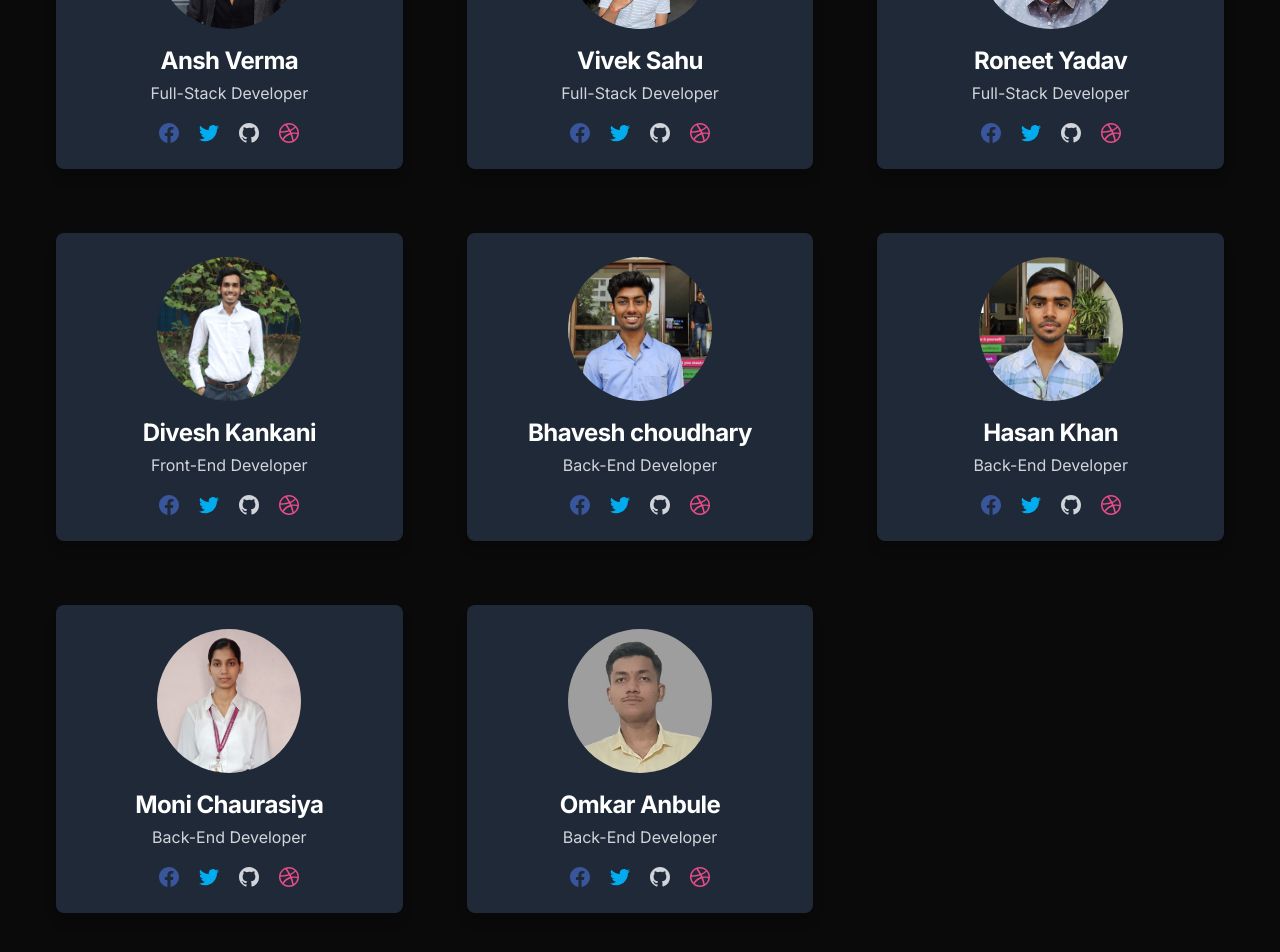
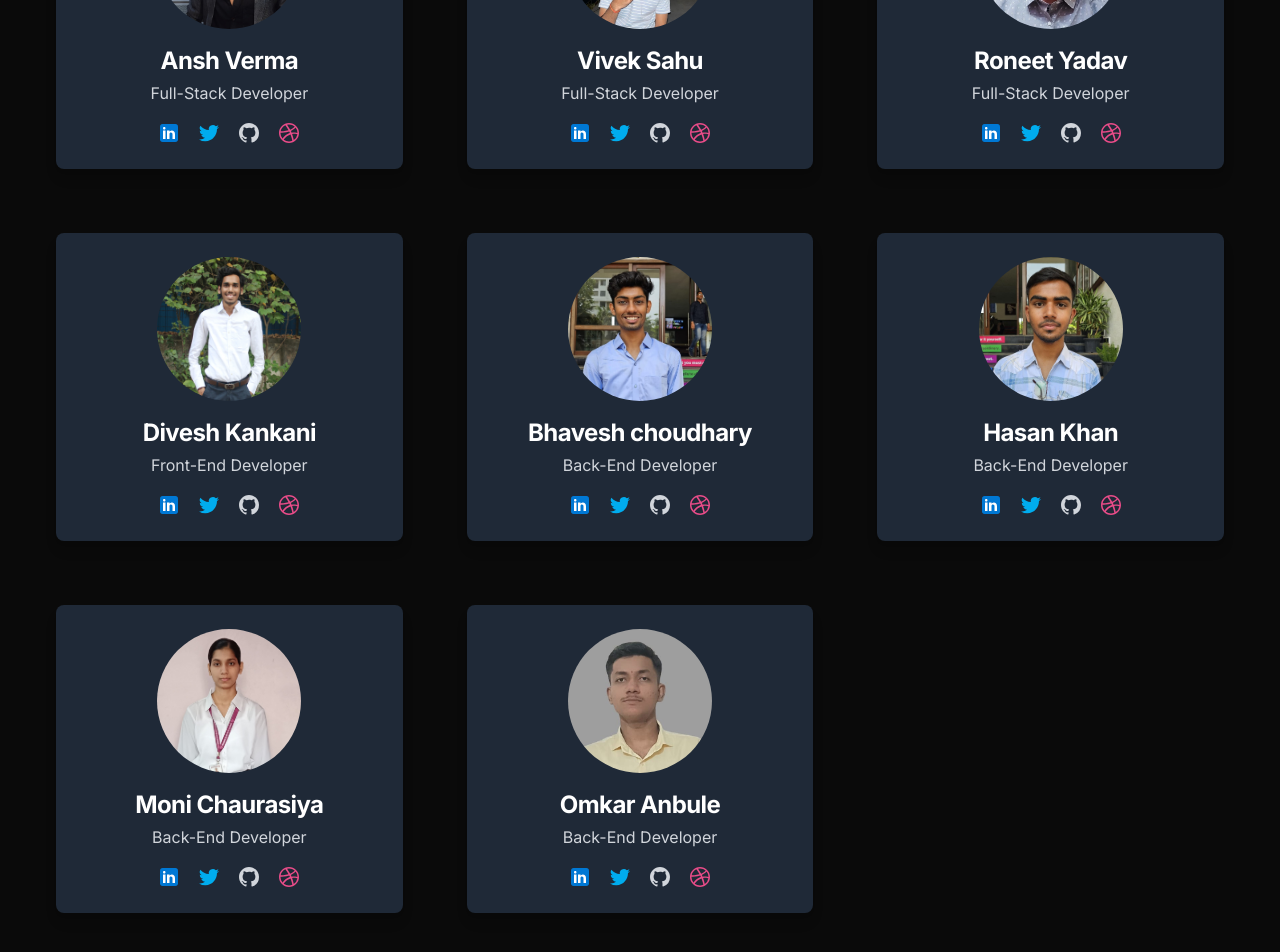
Before and after one commit to TechnicalVidya/portal, a Next.js app: page /members in a window 1280 px wide. Shown: the part 360-1312 px from the top of the page. Built offline with nearby package versions, Linux system fonts and the light colour scheme.

Commit message:
Logos and few links updated

```diff
--- a/src/components/ui/team.jsx
+++ b/src/components/ui/team.jsx
@@ -32,12 +32,16 @@ function Team() {
                             <ul class="flex justify-center mt-4 space-x-4">
                                 <li>
                                     <a href="#" class="text-[#39569c] hover:text-gray-900 dark:hover:text-white">
-                                        <svg class="w-6 h-6" fill="currentColor" viewBox="0 0 24 24" aria-hidden="true"><path fill-rule="evenodd" d="M22 12c0-5.523-4.477-10-10-10S2 6.477 2 12c0 4.991 3.657 9.128 8.438 9.878v-6.987h-2.54V12h2.54V9.797c0-2.506 1.492-3.89 3.777-3.89 1.094 0 2.238.195 2.238.195v2.46h-1.26c-1.243 0-1.63.771-1.63 1.562V12h2.773l-.443 2.89h-2.33v6.988C18.343 21.128 22 16.991 22 12z" clip-rule="evenodd" /></svg>
+                                        <svg class="w-6 h-6" fill="currentColor" aria-hidden="true" viewBox="0 0 48 48">
+                                            <path fill="#0078d4" d="M42,37c0,2.762-2.238,5-5,5H11c-2.761,0-5-2.238-5-5V11c0-2.762,2.239-5,5-5h26c2.762,0,5,2.238,5,5	V37z"></path><path d="M30,37V26.901c0-1.689-0.819-2.698-2.192-2.698c-0.815,0-1.414,0.459-1.779,1.364	c-0.017,0.064-0.041,0.325-0.031,1.114L26,37h-7V18h7v1.061C27.022,18.356,28.275,18,29.738,18c4.547,0,7.261,3.093,7.261,8.274	L37,37H30z M11,37V18h3.457C12.454,18,11,16.528,11,14.499C11,12.472,12.478,11,14.514,11c2.012,0,3.445,1.431,3.486,3.479	C18,16.523,16.521,18,14.485,18H18v19H11z" opacity=".05"></path><path d="M30.5,36.5v-9.599c0-1.973-1.031-3.198-2.692-3.198c-1.295,0-1.935,0.912-2.243,1.677	c-0.082,0.199-0.071,0.989-0.067,1.326L25.5,36.5h-6v-18h6v1.638c0.795-0.823,2.075-1.638,4.238-1.638	c4.233,0,6.761,2.906,6.761,7.774L36.5,36.5H30.5z M11.5,36.5v-18h6v18H11.5z M14.457,17.5c-1.713,0-2.957-1.262-2.957-3.001	c0-1.738,1.268-2.999,3.014-2.999c1.724,0,2.951,1.229,2.986,2.989c0,1.749-1.268,3.011-3.015,3.011H14.457z" opacity=".07"></path><path fill="#fff" d="M12,19h5v17h-5V19z M14.485,17h-0.028C12.965,17,12,15.888,12,14.499C12,13.08,12.995,12,14.514,12	c1.521,0,2.458,1.08,2.486,2.499C17,15.887,16.035,17,14.485,17z M36,36h-5v-9.099c0-2.198-1.225-3.698-3.192-3.698	c-1.501,0-2.313,1.012-2.707,1.99C24.957,25.543,25,26.511,25,27v9h-5V19h5v2.616C25.721,20.5,26.85,19,29.738,19	c3.578,0,6.261,2.25,6.261,7.274L36,36L36,36z"></path>
+                                        </svg>
                                     </a>
                                 </li>
                                 <li>
                                     <a href="#" class="text-[#00acee] hover:text-gray-900 dark:hover:text-white">
-                                        <svg class="w-6 h-6" fill="currentColor" viewBox="0 0 24 24" aria-hidden="true"><path d="M8.29 20.251c7.547 0 11.675-6.253 11.675-11.675 0-.178 0-.355-.012-.53A8.348 8.348 0 0022 5.92a8.19 8.19 0 01-2.357.646 4.118 4.118 0 001.804-2.27 8.224 8.224 0 01-2.605.996 4.107 4.107 0 00-6.993 3.743 11.65 11.65 0 01-8.457-4.287 4.106 4.106 0 001.27 5.477A4.072 4.072 0 012.8 9.713v.052a4.105 4.105 0 003.292 4.022 4.095 4.095 0 01-1.853.07 4.108 4.108 0 003.834 2.85A8.233 8.233 0 012 18.407a11.616 11.616 0 006.29 1.84" /></svg>
+                                        <svg class="w-6 h-6" fill="currentColor" viewBox="0 0 24 24" aria-hidden="true">
+                                            <path d="M8.29 20.251c7.547 0 11.675-6.253 11.675-11.675 0-.178 0-.355-.012-.53A8.348 8.348 0 0022 5.92a8.19 8.19 0 01-2.357.646 4.118 4.118 0 001.804-2.27 8.224 8.224 0 01-2.605.996 4.107 4.107 0 00-6.993 3.743 11.65 11.65 0 01-8.457-4.287 4.106 4.106 0 001.27 5.477A4.072 4.072 0 012.8 9.713v.052a4.105 4.105 0 003.292 4.022 4.095 4.095 0 01-1.853.07 4.108 4.108 0 003.834 2.85A8.233 8.233 0 012 18.407a11.616 11.616 0 006.29 1.84" />
+                                        </svg>
                                     </a>
                                 </li>
                                 <li>
@@ -66,7 +70,9 @@ function Team() {
                             <ul class="flex justify-center mt-4 space-x-4">
                                <li>
                                     <a href="#" class="text-[#39569c] hover:text-gray-900 dark:hover:text-white">
-                                        <svg class="w-6 h-6" fill="currentColor" viewBox="0 0 24 24" aria-hidden="true"><path fill-rule="evenodd" d="M22 12c0-5.523-4.477-10-10-10S2 6.477 2 12c0 4.991 3.657 9.128 8.438 9.878v-6.987h-2.54V12h2.54V9.797c0-2.506 1.492-3.89 3.777-3.89 1.094 0 2.238.195 2.238.195v2.46h-1.26c-1.243 0-1.63.771-1.63 1.562V12h2.773l-.443 2.89h-2.33v6.988C18.343 21.128 22 16.991 22 12z" clip-rule="evenodd" /></svg>
+                                        <svg class="w-6 h-6" fill="currentColor" aria-hidden="true" viewBox="0 0 48 48">
+                                            <path fill="#0078d4" d="M42,37c0,2.762-2.238,5-5,5H11c-2.761,0-5-2.238-5-5V11c0-2.762,2.239-5,5-5h26c2.762,0,5,2.238,5,5	V37z"></path><path d="M30,37V26.901c0-1.689-0.819-2.698-2.192-2.698c-0.815,0-1.414,0.459-1.779,1.364	c-0.017,0.064-0.041,0.325-0.031,1.114L26,37h-7V18h7v1.061C27.022,18.356,28.275,18,29.738,18c4.547,0,7.261,3.093,7.261,8.274	L37,37H30z M11,37V18h3.457C12.454,18,11,16.528,11,14.499C11,12.472,12.478,11,14.514,11c2.012,0,3.445,1.431,3.486,3.479	C18,16.523,16.521,18,14.485,18H18v19H11z" opacity=".05"></path><path d="M30.5,36.5v-9.599c0-1.973-1.031-3.198-2.692-3.198c-1.295,0-1.935,0.912-2.243,1.677	c-0.082,0.199-0.071,0.989-0.067,1.326L25.5,36.5h-6v-18h6v1.638c0.795-0.823,2.075-1.638,4.238-1.638	c4.233,0,6.761,2.906,6.761,7.774L36.5,36.5H30.5z M11.5,36.5v-18h6v18H11.5z M14.457,17.5c-1.713,0-2.957-1.262-2.957-3.001	c0-1.738,1.268-2.999,3.014-2.999c1.724,0,2.951,1.229,2.986,2.989c0,1.749-1.268,3.011-3.015,3.011H14.457z" opacity=".07"></path><path fill="#fff" d="M12,19h5v17h-5V19z M14.485,17h-0.028C12.965,17,12,15.888,12,14.499C12,13.08,12.995,12,14.514,12	c1.521,0,2.458,1.08,2.486,2.499C17,15.887,16.035,17,14.485,17z M36,36h-5v-9.099c0-2.198-1.225-3.698-3.192-3.698	c-1.501,0-2.313,1.012-2.707,1.99C24.957,25.543,25,26.511,25,27v9h-5V19h5v2.616C25.721,20.5,26.85,19,29.738,19	c3.578,0,6.261,2.25,6.261,7.274L36,36L36,36z"></path>
+                                        </svg>
                                     </a>
                                 </li>
                                 <li>
@@ -100,7 +106,9 @@ function Team() {
                             <ul class="flex justify-center mt-4 space-x-4">
                                <li>
                                     <a href="#" class="text-[#39569c] hover:text-gray-900 dark:hover:text-white">
-                                        <svg class="w-6 h-6" fill="currentColor" viewBox="0 0 24 24" aria-hidden="true"><path fill-rule="evenodd" d="M22 12c0-5.523-4.477-10-10-10S2 6.477 2 12c0 4.991 3.657 9.128 8.438 9.878v-6.987h-2.54V12h2.54V9.797c0-2.506 1.492-3.89 3.777-3.89 1.094 0 2.238.195 2.238.195v2.46h-1.26c-1.243 0-1.63.771-1.63 1.562V12h2.773l-.443 2.89h-2.33v6.988C18.343 21.128 22 16.991 22 12z" clip-rule="evenodd" /></svg>
+                                        <svg class="w-6 h-6" fill="currentColor" aria-hidden="true" viewBox="0 0 48 48">
+                                            <path fill="#0078d4" d="M42,37c0,2.762-2.238,5-5,5H11c-2.761,0-5-2.238-5-5V11c0-2.762,2.239-5,5-5h26c2.762,0,5,2.238,5,5	V37z"></path><path d="M30,37V26.901c0-1.689-0.819-2.698-2.192-2.698c-0.815,0-1.414,0.459-1.779,1.364	c-0.017,0.064-0.041,0.325-0.031,1.114L26,37h-7V18h7v1.061C27.022,18.356,28.275,18,29.738,18c4.547,0,7.261,3.093,7.261,8.274	L37,37H30z M11,37V18h3.457C12.454,18,11,16.528,11,14.499C11,12.472,12.478,11,14.514,11c2.012,0,3.445,1.431,3.486,3.479	C18,16.523,16.521,18,14.485,18H18v19H11z" opacity=".05"></path><path d="M30.5,36.5v-9.599c0-1.973-1.031-3.198-2.692-3.198c-1.295,0-1.935,0.912-2.243,1.677	c-0.082,0.199-0.071,0.989-0.067,1.326L25.5,36.5h-6v-18h6v1.638c0.795-0.823,2.075-1.638,4.238-1.638	c4.233,0,6.761,2.906,6.761,7.774L36.5,36.5H30.5z M11.5,36.5v-18h6v18H11.5z M14.457,17.5c-1.713,0-2.957-1.262-2.957-3.001	c0-1.738,1.268-2.999,3.014-2.999c1.724,0,2.951,1.229,2.986,2.989c0,1.749-1.268,3.011-3.015,3.011H14.457z" opacity=".07"></path><path fill="#fff" d="M12,19h5v17h-5V19z M14.485,17h-0.028C12.965,17,12,15.888,12,14.499C12,13.08,12.995,12,14.514,12	c1.521,0,2.458,1.08,2.486,2.499C17,15.887,16.035,17,14.485,17z M36,36h-5v-9.099c0-2.198-1.225-3.698-3.192-3.698	c-1.501,0-2.313,1.012-2.707,1.99C24.957,25.543,25,26.511,25,27v9h-5V19h5v2.616C25.721,20.5,26.85,19,29.738,19	c3.578,0,6.261,2.25,6.261,7.274L36,36L36,36z"></path>
+                                        </svg>
                                     </a>
                                 </li>
                                 <li>
@@ -134,7 +142,9 @@ function Team() {
                             <ul class="flex justify-center mt-4 space-x-4">
                                <li>
                                     <a href="#" class="text-[#39569c] hover:text-gray-900 dark:hover:text-white">
-                                        <svg class="w-6 h-6" fill="currentColor" viewBox="0 0 24 24" aria-hidden="true"><path fill-rule="evenodd" d="M22 12c0-5.523-4.477-10-10-10S2 6.477 2 12c0 4.991 3.657 9.128 8.438 9.878v-6.987h-2.54V12h2.54V9.797c0-2.506 1.492-3.89 3.777-3.89 1.094 0 2.238.195 2.238.195v2.46h-1.26c-1.243 0-1.63.771-1.63 1.562V12h2.773l-.443 2.89h-2.33v6.988C18.343 21.128 22 16.991 22 12z" clip-rule="evenodd" /></svg>
+                                        <svg class="w-6 h-6" fill="currentColor" aria-hidden="true" viewBox="0 0 48 48">
+                                            <path fill="#0078d4" d="M42,37c0,2.762-2.238,5-5,5H11c-2.761,0-5-2.238-5-5V11c0-2.762,2.239-5,5-5h26c2.762,0,5,2.238,5,5	V37z"></path><path d="M30,37V26.901c0-1.689-0.819-2.698-2.192-2.698c-0.815,0-1.414,0.459-1.779,1.364	c-0.017,0.064-0.041,0.325-0.031,1.114L26,37h-7V18h7v1.061C27.022,18.356,28.275,18,29.738,18c4.547,0,7.261,3.093,7.261,8.274	L37,37H30z M11,37V18h3.457C12.454,18,11,16.528,11,14.499C11,12.472,12.478,11,14.514,11c2.012,0,3.445,1.431,3.486,3.479	C18,16.523,16.521,18,14.485,18H18v19H11z" opacity=".05"></path><path d="M30.5,36.5v-9.599c0-1.973-1.031-3.198-2.692-3.198c-1.295,0-1.935,0.912-2.243,1.677	c-0.082,0.199-0.071,0.989-0.067,1.326L25.5,36.5h-6v-18h6v1.638c0.795-0.823,2.075-1.638,4.238-1.638	c4.233,0,6.761,2.906,6.761,7.774L36.5,36.5H30.5z M11.5,36.5v-18h6v18H11.5z M14.457,17.5c-1.713,0-2.957-1.262-2.957-3.001	c0-1.738,1.268-2.999,3.014-2.999c1.724,0,2.951,1.229,2.986,2.989c0,1.749-1.268,3.011-3.015,3.011H14.457z" opacity=".07"></path><path fill="#fff" d="M12,19h5v17h-5V19z M14.485,17h-0.028C12.965,17,12,15.888,12,14.499C12,13.08,12.995,12,14.514,12	c1.521,0,2.458,1.08,2.486,2.499C17,15.887,16.035,17,14.485,17z M36,36h-5v-9.099c0-2.198-1.225-3.698-3.192-3.698	c-1.501,0-2.313,1.012-2.707,1.99C24.957,25.543,25,26.511,25,27v9h-5V19h5v2.616C25.721,20.5,26.85,19,29.738,19	c3.578,0,6.261,2.25,6.261,7.274L36,36L36,36z"></path>
+                                        </svg>
                                     </a>
                                 </li>
                                 <li>
@@ -168,7 +178,9 @@ function Team() {
                             <ul class="flex justify-center mt-4 space-x-4">
                                <li>
                                     <a href="#" class="text-[#39569c] hover:text-gray-900 dark:hover:text-white">
-                                        <svg class="w-6 h-6" fill="currentColor" viewBox="0 0 24 24" aria-hidden="true"><path fill-rule="evenodd" d="M22 12c0-5.523-4.477-10-10-10S2 6.477 2 12c0 4.991 3.657 9.128 8.438 9.878v-6.987h-2.54V12h2.54V9.797c0-2.506 1.492-3.89 3.777-3.89 1.094 0 2.238.195 2.238.195v2.46h-1.26c-1.243 0-1.63.771-1.63 1.562V12h2.773l-.443 2.89h-2.33v6.988C18.343 21.128 22 16.991 22 12z" clip-rule="evenodd" /></svg>
+                                        <svg class="w-6 h-6" fill="currentColor" aria-hidden="true" viewBox="0 0 48 48">
+                                            <path fill="#0078d4" d="M42,37c0,2.762-2.238,5-5,5H11c-2.761,0-5-2.238-5-5V11c0-2.762,2.239-5,5-5h26c2.762,0,5,2.238,5,5	V37z"></path><path d="M30,37V26.901c0-1.689-0.819-2.698-2.192-2.698c-0.815,0-1.414,0.459-1.779,1.364	c-0.017,0.064-0.041,0.325-0.031,1.114L26,37h-7V18h7v1.061C27.022,18.356,28.275,18,29.738,18c4.547,0,7.261,3.093,7.261,8.274	L37,37H30z M11,37V18h3.457C12.454,18,11,16.528,11,14.499C11,12.472,12.478,11,14.514,11c2.012,0,3.445,1.431,3.486,3.479	C18,16.523,16.521,18,14.485,18H18v19H11z" opacity=".05"></path><path d="M30.5,36.5v-9.599c0-1.973-1.031-3.198-2.692-3.198c-1.295,0-1.935,0.912-2.243,1.677	c-0.082,0.199-0.071,0.989-0.067,1.326L25.5,36.5h-6v-18h6v1.638c0.795-0.823,2.075-1.638,4.238-1.638	c4.233,0,6.761,2.906,6.761,7.774L36.5,36.5H30.5z M11.5,36.5v-18h6v18H11.5z M14.457,17.5c-1.713,0-2.957-1.262-2.957-3.001	c0-1.738,1.268-2.999,3.014-2.999c1.724,0,2.951,1.229,2.986,2.989c0,1.749-1.268,3.011-3.015,3.011H14.457z" opacity=".07"></path><path fill="#fff" d="M12,19h5v17h-5V19z M14.485,17h-0.028C12.965,17,12,15.888,12,14.499C12,13.08,12.995,12,14.514,12	c1.521,0,2.458,1.08,2.486,2.499C17,15.887,16.035,17,14.485,17z M36,36h-5v-9.099c0-2.198-1.225-3.698-3.192-3.698	c-1.501,0-2.313,1.012-2.707,1.99C24.957,25.543,25,26.511,25,27v9h-5V19h5v2.616C25.721,20.5,26.85,19,29.738,19	c3.578,0,6.261,2.25,6.261,7.274L36,36L36,36z"></path>
+                                        </svg>
                                     </a>
                                 </li>
                                 <li>
@@ -202,7 +214,9 @@ function Team() {
                             <ul class="flex justify-center mt-4 space-x-4">
                                <li>
                                     <a href="#" class="text-[#39569c] hover:text-gray-900 dark:hover:text-white">
-                                        <svg class="w-6 h-6" fill="currentColor" viewBox="0 0 24 24" aria-hidden="true"><path fill-rule="evenodd" d="M22 12c0-5.523-4.477-10-10-10S2 6.477 2 12c0 4.991 3.657 9.128 8.438 9.878v-6.987h-2.54V12h2.54V9.797c0-2.506 1.492-3.89 3.777-3.89 1.094 0 2.238.195 2.238.195v2.46h-1.26c-1.243 0-1.63.771-1.63 1.562V12h2.773l-.443 2.89h-2.33v6.988C18.343 21.128 22 16.991 22 12z" clip-rule="evenodd" /></svg>
+                                        <svg class="w-6 h-6" fill="currentColor" aria-hidden="true" viewBox="0 0 48 48">
+                                            <path fill="#0078d4" d="M42,37c0,2.762-2.238,5-5,5H11c-2.761,0-5-2.238-5-5V11c0-2.762,2.239-5,5-5h26c2.762,0,5,2.238,5,5	V37z"></path><path d="M30,37V26.901c0-1.689-0.819-2.698-2.192-2.698c-0.815,0-1.414,0.459-1.779,1.364	c-0.017,0.064-0.041,0.325-0.031,1.114L26,37h-7V18h7v1.061C27.022,18.356,28.275,18,29.738,18c4.547,0,7.261,3.093,7.261,8.274	L37,37H30z M11,37V18h3.457C12.454,18,11,16.528,11,14.499C11,12.472,12.478,11,14.514,11c2.012,0,3.445,1.431,3.486,3.479	C18,16.523,16.521,18,14.485,18H18v19H11z" opacity=".05"></path><path d="M30.5,36.5v-9.599c0-1.973-1.031-3.198-2.692-3.198c-1.295,0-1.935,0.912-2.243,1.677	c-0.082,0.199-0.071,0.989-0.067,1.326L25.5,36.5h-6v-18h6v1.638c0.795-0.823,2.075-1.638,4.238-1.638	c4.233,0,6.761,2.906,6.761,7.774L36.5,36.5H30.5z M11.5,36.5v-18h6v18H11.5z M14.457,17.5c-1.713,0-2.957-1.262-2.957-3.001	c0-1.738,1.268-2.999,3.014-2.999c1.724,0,2.951,1.229,2.986,2.989c0,1.749-1.268,3.011-3.015,3.011H14.457z" opacity=".07"></path><path fill="#fff" d="M12,19h5v17h-5V19z M14.485,17h-0.028C12.965,17,12,15.888,12,14.499C12,13.08,12.995,12,14.514,12	c1.521,0,2.458,1.08,2.486,2.499C17,15.887,16.035,17,14.485,17z M36,36h-5v-9.099c0-2.198-1.225-3.698-3.192-3.698	c-1.501,0-2.313,1.012-2.707,1.99C24.957,25.543,25,26.511,25,27v9h-5V19h5v2.616C25.721,20.5,26.85,19,29.738,19	c3.578,0,6.261,2.25,6.261,7.274L36,36L36,36z"></path>
+                                        </svg>
                                     </a>
                                 </li>
                                 <li>
@@ -236,7 +250,9 @@ function Team() {
                             <ul class="flex justify-center mt-4 space-x-4">
                                <li>
                                     <a href="#" class="text-[#39569c] hover:text-gray-900 dark:hover:text-white">
-                                        <svg class="w-6 h-6" fill="currentColor" viewBox="0 0 24 24" aria-hidden="true"><path fill-rule="evenodd" d="M22 12c0-5.523-4.477-10-10-10S2 6.477 2 12c0 4.991 3.657 9.128 8.438 9.878v-6.987h-2.54V12h2.54V9.797c0-2.506 1.492-3.89 3.777-3.89 1.094 0 2.238.195 2.238.195v2.46h-1.26c-1.243 0-1.63.771-1.63 1.562V12h2.773l-.443 2.89h-2.33v6.988C18.343 21.128 22 16.991 22 12z" clip-rule="evenodd" /></svg>
+                                        <svg class="w-6 h-6" fill="currentColor" aria-hidden="true" viewBox="0 0 48 48">
+                                            <path fill="#0078d4" d="M42,37c0,2.762-2.238,5-5,5H11c-2.761,0-5-2.238-5-5V11c0-2.762,2.239-5,5-5h26c2.762,0,5,2.238,5,5	V37z"></path><path d="M30,37V26.901c0-1.689-0.819-2.698-2.192-2.698c-0.815,0-1.414,0.459-1.779,1.364	c-0.017,0.064-0.041,0.325-0.031,1.114L26,37h-7V18h7v1.061C27.022,18.356,28.275,18,29.738,18c4.547,0,7.261,3.093,7.261,8.274	L37,37H30z M11,37V18h3.457C12.454,18,11,16.528,11,14.499C11,12.472,12.478,11,14.514,11c2.012,0,3.445,1.431,3.486,3.479	C18,16.523,16.521,18,14.485,18H18v19H11z" opacity=".05"></path><path d="M30.5,36.5v-9.599c0-1.973-1.031-3.198-2.692-3.198c-1.295,0-1.935,0.912-2.243,1.677	c-0.082,0.199-0.071,0.989-0.067,1.326L25.5,36.5h-6v-18h6v1.638c0.795-0.823,2.075-1.638,4.238-1.638	c4.233,0,6.761,2.906,6.761,7.774L36.5,36.5H30.5z M11.5,36.5v-18h6v18H11.5z M14.457,17.5c-1.713,0-2.957-1.262-2.957-3.001	c0-1.738,1.268-2.999,3.014-2.999c1.724,0,2.951,1.229,2.986,2.989c0,1.749-1.268,3.011-3.015,3.011H14.457z" opacity=".07"></path><path fill="#fff" d="M12,19h5v17h-5V19z M14.485,17h-0.028C12.965,17,12,15.888,12,14.499C12,13.08,12.995,12,14.514,12	c1.521,0,2.458,1.08,2.486,2.499C17,15.887,16.035,17,14.485,17z M36,36h-5v-9.099c0-2.198-1.225-3.698-3.192-3.698	c-1.501,0-2.313,1.012-2.707,1.99C24.957,25.543,25,26.511,25,27v9h-5V19h5v2.616C25.721,20.5,26.85,19,29.738,19	c3.578,0,6.261,2.25,6.261,7.274L36,36L36,36z"></path>
+                                        </svg>
                                     </a>
                                 </li>
                                 <li>
@@ -270,7 +286,9 @@ function Team() {
                             <ul class="flex justify-center mt-4 space-x-4">
                                <li>
                                     <a href="#" class="text-[#39569c] hover:text-gray-900 dark:hover:text-white">
-                                        <svg class="w-6 h-6" fill="currentColor" viewBox="0 0 24 24" aria-hidden="true"><path fill-rule="evenodd" d="M22 12c0-5.523-4.477-10-10-10S2 6.477 2 12c0 4.991 3.657 9.128 8.438 9.878v-6.987h-2.54V12h2.54V9.797c0-2.506 1.492-3.89 3.777-3.89 1.094 0 2.238.195 2.238.195v2.46h-1.26c-1.243 0-1.63.771-1.63 1.562V12h2.773l-.443 2.89h-2.33v6.988C18.343 21.128 22 16.991 22 12z" clip-rule="evenodd" /></svg>
+                                        <svg class="w-6 h-6" fill="currentColor" aria-hidden="true" viewBox="0 0 48 48">
+                                            <path fill="#0078d4" d="M42,37c0,2.762-2.238,5-5,5H11c-2.761,0-5-2.238-5-5V11c0-2.762,2.239-5,5-5h26c2.762,0,5,2.238,5,5	V37z"></path><path d="M30,37V26.901c0-1.689-0.819-2.698-2.192-2.698c-0.815,0-1.414,0.459-1.779,1.364	c-0.017,0.064-0.041,0.325-0.031,1.114L26,37h-7V18h7v1.061C27.022,18.356,28.275,18,29.738,18c4.547,0,7.261,3.093,7.261,8.274	L37,37H30z M11,37V18h3.457C12.454,18,11,16.528,11,14.499C11,12.472,12.478,11,14.514,11c2.012,0,3.445,1.431,3.486,3.479	C18,16.523,16.521,18,14.485,18H18v19H11z" opacity=".05"></path><path d="M30.5,36.5v-9.599c0-1.973-1.031-3.198-2.692-3.198c-1.295,0-1.935,0.912-2.243,1.677	c-0.082,0.199-0.071,0.989-0.067,1.326L25.5,36.5h-6v-18h6v1.638c0.795-0.823,2.075-1.638,4.238-1.638	c4.233,0,6.761,2.906,6.761,7.774L36.5,36.5H30.5z M11.5,36.5v-18h6v18H11.5z M14.457,17.5c-1.713,0-2.957-1.262-2.957-3.001	c0-1.738,1.268-2.999,3.014-2.999c1.724,0,2.951,1.229,2.986,2.989c0,1.749-1.268,3.011-3.015,3.011H14.457z" opacity=".07"></path><path fill="#fff" d="M12,19h5v17h-5V19z M14.485,17h-0.028C12.965,17,12,15.888,12,14.499C12,13.08,12.995,12,14.514,12	c1.521,0,2.458,1.08,2.486,2.499C17,15.887,16.035,17,14.485,17z M36,36h-5v-9.099c0-2.198-1.225-3.698-3.192-3.698	c-1.501,0-2.313,1.012-2.707,1.99C24.957,25.543,25,26.511,25,27v9h-5V19h5v2.616C25.721,20.5,26.85,19,29.738,19	c3.578,0,6.261,2.25,6.261,7.274L36,36L36,36z"></path>
+                                        </svg>
                                     </a>
                                 </li>
                                 <li>
```
Lines whose indentation alone changed are shown as unchanged.
